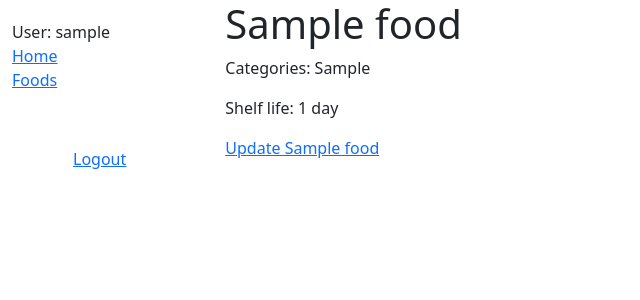
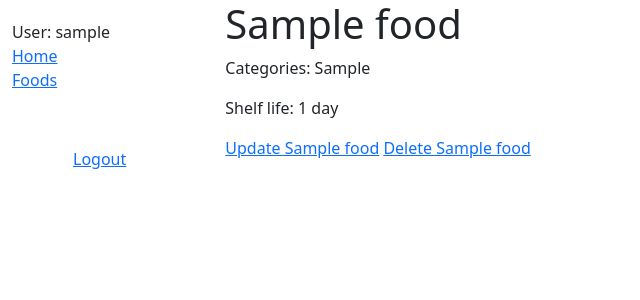
Before and after one commit to nmos45/Stock-application, a Django app: page /inventory/foods/1/ in a window 1280 px wide. Shown: the top 300 px of the page, without its empty margins (0-640 px from the left). Run offline with Django 4.2, Linux system fonts and the light colour scheme; a user stored in the database is signed in; tables that the repository leaves empty hold one stand-in row (values such as "Sample post").

Commit message:
fix(views-security)-only creater of objects can view,update and delete  model instance pages

```diff
--- a/StockTaker/inventory/models.py
+++ b/StockTaker/inventory/models.py
@@ -15,7 +15,7 @@ class Food(models.Model):
     name = CharField(max_length=200)
     category = ManyToManyField('Category',help_text="Enter the foods category e.g(milk)")
     shelf_life = TimeFrameField(help_text='Enter the number and timeframe (days/weeks/months/years), e.g. 4 weeks')
-    verified = BooleanField()
+    verified = BooleanField(null=True)
 
     def __str__(self):
         """String representation of a food object"""
--- a/StockTaker/inventory/templates/inventory/Food_detail.html
+++ b/StockTaker/inventory/templates/inventory/Food_detail.html
@@ -8,7 +8,8 @@
 <p>Shelf life: {{ food.shelf_life }}</p>
 
 {% if food.user == request.user %}
-  <a href="{% url 'food-update' food.id %}">Update {{ food.name }}</a>
+  <a href="{% url 'food-update' food.id %}">Update {{ food }}</a>
+  <a href="{% url 'food-delete' food.id %}">Delete {{ food }}</a>
 {% endif %}
 
 {% endblock %}
--- a/StockTaker/inventory/templates/inventory/StockInstance_list.html
+++ b/StockTaker/inventory/templates/inventory/StockInstance_list.html
@@ -15,7 +15,9 @@
 
 {% else %}
   <p>You Currently have no inventory's</p>
-  <a href="{% url 'stockInstance-create' %}">Create an inventory</a>
 {% endif %}
 
+
+  <a href="{% url 'stockInstance-create' %}">Create an inventory</a>
+
 {% endblock %}
--- a/StockTaker/inventory/urls.py
+++ b/StockTaker/inventory/urls.py
@@ -15,4 +15,5 @@ urlpatterns =  [
         re_path(r'^foods/(?P<pk>\d+)/$',views.FoodDetailView.as_view(),name='food-detail'),
         path('foods/create',views.FoodCreate.as_view(),name='food-create'),
         re_path(r'^foods/(?P<pk>\d+)/update/$',views.FoodUpdate.as_view(),name='food-update'),
+        re_path(r'^foods/(?P<pk>\d+)/delete/$',views.FoodDelete.as_view(),name='food-delete'),
 ]
--- a/StockTaker/inventory/views.py
+++ b/StockTaker/inventory/views.py
@@ -5,7 +5,8 @@ from .models import StockInstance, StockFood, Food
 from django.contrib.auth.mixins import LoginRequiredMixin,PermissionRequiredMixin
 from django.urls import reverse, reverse_lazy
 from django.db.models import Q
-from django.http import Http404
+from django.http import HttpResponse
+from django.core.exceptions import PermissionDenied
 
 class StockInstanceListView(LoginRequiredMixin, generic.ListView):
     """class-based list view for StockInstances"""
@@ -15,53 +16,91 @@ class StockInstanceListView(LoginRequiredMixin, generic.ListView):
         """Overiding the query for StockInstanceListView"""
         return StockInstance.objects.filter(user=self.request.user)
 
-class StockInstanceDetailView(generic.DetailView):
+
+class StockInstanceDetailView(LoginRequiredMixin, generic.DetailView):
     """class-based detail view for specific StockInstance"""
     model = StockInstance
+
+    def get_object(self,queryset=None):
+        """Overide get_object to verify logged in user created stockInstance"""
+        stockinstance_obj  = super().get_object(queryset)
+        if stockinstance_obj.user != self.request.user:
+            raise PermissionDenied("You are not authorized to access this inventory")
+        return stockinstance_obj
 
 class StockInstanceCreate(LoginRequiredMixin, CreateView):
     """generic-edit view to create a StockInstance using forms"""
     model=StockInstance
     fields = ['user','name']
 
+    def get_form(self,form_class=None):
+        """Overiding get_form to initialise form valuer"""
+        form = super().get_form(form_class)
+        form.fields['user'].initial = self.request.user
+        form.fields['user'].disabled = True
+        return form
+
 class StockInstanceUpdate(LoginRequiredMixin, UpdateView):
     """generic-edit view to update a StockInstance using forms"""
     model=StockInstance
     fields = ['user','name']
+
+    def get_object(self,queryset=None):
+        """Overiding get_object method to prevent unauthorized access"""
+        StockInstance_obj = super().get_object(queryset)
+        if StockInstance_obj.user != self.request.user:
+            raise PermissionDenied("You are not authorized to delete this StockInstance")
+        return stockFood_obj
 
 class StockInstanceDelete(LoginRequiredMixin, DeleteView):
     """generic-edit view to delete a StockInstance using forms"""
     model=StockInstance
     success_url = reverse_lazy('homepage')
 
+    def get_object(self,queryset=None):
+        """Overiding get_object method to prevent unauthorized access"""
+        StockInstance_obj = super().get_object(queryset)
+        if StockInstance_obj.user != self.request.user:
+            raise PermissionDenied("You are not authorized to delete this StockInstance")
+        return StockInstance_obj
+
+
 
 class StockFoodDetail(LoginRequiredMixin, generic.DetailView):
     """class-based detail view to display specific StockFood instance"""
     model=StockFood
 
+    def get_object(self,queryset=None):
+        """Overiding get_object method to prevent unauthorized access"""
+        StockFood_obj = super().get_object(queryset)
+        if StockFood_obj.stock_instance.user != self.request.user:
+            raise PermissionDenied("You are not authorized to access this stockfood")
+        return StockFood_obj
+
 class StockFoodCreate(LoginRequiredMixin, CreateView):
     """generic-edit view to create a stockfood instance using forms"""
     model=StockFood
     fields=['stock_instance','food','quantity','expiry_date']
-    #
-    # def get_initial(self):
-    #     """Set initial field values in form"""
-    #     initial = super().get_initial()
-    #     stock_instance_id = self.kwargs.get('pk')
-    #     if stock_instance_id:
-    #         initial['stock_instance'] = stock_instance_id
-    #     return initial
-    #
-    # def get_form(self,form_class=None):
-    #     """Overiding get_form to modify the forms fields"""
-    #     form = super().get_form(form_class)
-    #     # form.fields['stock_instance'].initial = self.kwargs.get('pk')
-    #     form.fields['stock_instance'].disabled = True
+
+    def get_form(self,form_class=None):
+        """Overiding get_form to modify the forms fields"""
+        form = super().get_form(form_class)
+
+        form.fields['stock_instance'].initial = self.kwargs.get('pk')
+        form.fields['stock_instance'].disabled = True
+        return form
 
 class StockFoodUpdate(LoginRequiredMixin, UpdateView):
     """generic-edit view to update a StockFood instance using forms"""
     model=StockFood
     fields=['stock_instance','food','quantity','expiry_date']
+
+    def get_object(self,queryset=None):
+        """Overiding get_object method to prevent unauthorized access"""
+        StockFood_obj = super().get_object(queryset)
+        if StockFood_obj.stock_instance.user != self.request.user:
+            raise PermissionDenied("You are not authorized to change this stockfood")
+        return StockFood_obj
 
 
 class StockFoodDelete(LoginRequiredMixin, DeleteView):
@@ -72,6 +111,14 @@ class StockFoodDelete(LoginRequiredMixin, DeleteView):
     def get_success_url(self):
         stockinstance = self.object.stock_instance
         return reverse('stockInstance-detail', kwargs={'pk':stockinstance.id})
+
+    def get_object(self,queryset=None):
+        """Overiding get_object method to prevent unauthorized access"""
+        StockFood_obj = super().get_object(queryset)
+        if StockFood_obj.stock_instance.user != self.request.user:
+            raise PermissionDenied("You are not authorized to delete this stockfood")
+        return StockFood_obj
+
 
 class FoodListView(generic.ListView):
     """class-based list view for Food objects"""
@@ -94,14 +141,15 @@ class FoodDetailView(generic.DetailView):
     model=Food
 
 
+
 class FoodCreate(LoginRequiredMixin, CreateView):
     """generic-edit view to create a food instance using forms"""
     model=Food
     fields = ['user','name','category','shelf_life']
 
-    def get_form(self, *args, **kwargs):
+    def get_form(self,form_class=None):
         """Overiding get_form to modify the forms fields"""
-        form = super().get_form(*args,**kwargs)
+        form = super().get_form(form_class)
         form.fields['user'].initial = self.request.user # set user to the logged in user instance
         form.fields['user'].disabled = True     # Prevent user from selecting other user
         return form
@@ -113,14 +161,26 @@ class FoodUpdate(LoginRequiredMixin, generic.UpdateView):
     fields = ['user','name','category','shelf_life']
 
     def get_object(self, queryset=None):
-        """Overide get_object to verify loggedin user created Food"""
+        """Overide get_object to verify logged in user created Food"""
         food_obj = super().get_object(queryset)
         if food_obj.user != self.request.user:
-            raise Http404('You are not authorized to update this food')
+            raise PermissionDenied('You are not authorized to update this food')
         return food_obj
 
-    def get_form(self, *args, **kwargs):
+    def get_form(self,form_class=None):
         """Overiding get_form to modify the forms fields"""
-        form = super().get_form(*args,**kwargs)
+        form = super().get_form(form_class)
         form.fields['user'].disabled = True
         return form
+
+class FoodDelete(LoginRequiredMixin,generic.DeleteView):
+    """generic-edit view to delete a Food instance using forms"""
+    model=Food
+    success_url = reverse_lazy('all-foods')
+
+    def get_object(self, queryset=None):
+        """Overide get_object to verify logged in user created Food"""
+        food_obj = super().get_object(queryset)
+        if food_obj.user != self.request.user:
+            raise PermissionDenied('You are not authorized to delete this food')
+        return food_obj
```
Also changed, not shown: StockTaker/inventory/templates/inventory/food_confirm_delete.html (added, +16 -0 lines), StockTaker/inventory/migrations/0009_alter_food_verified.py (added).
